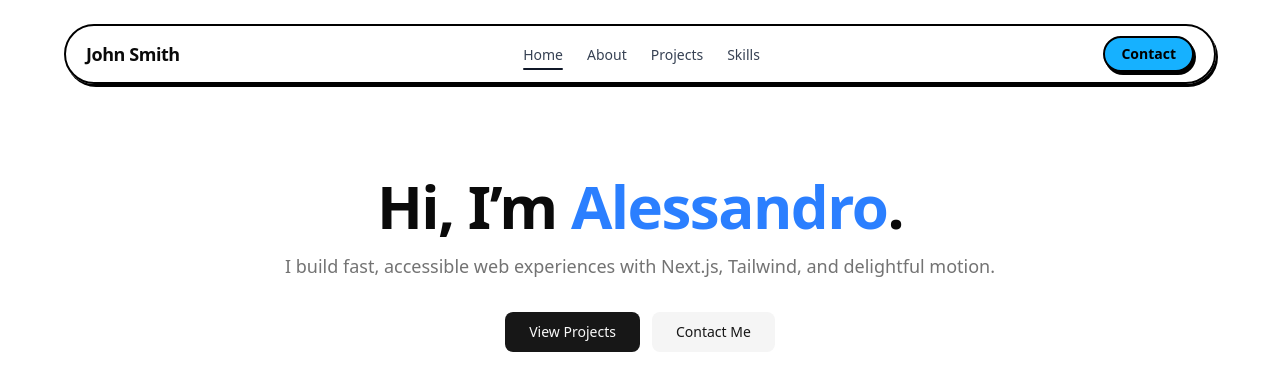
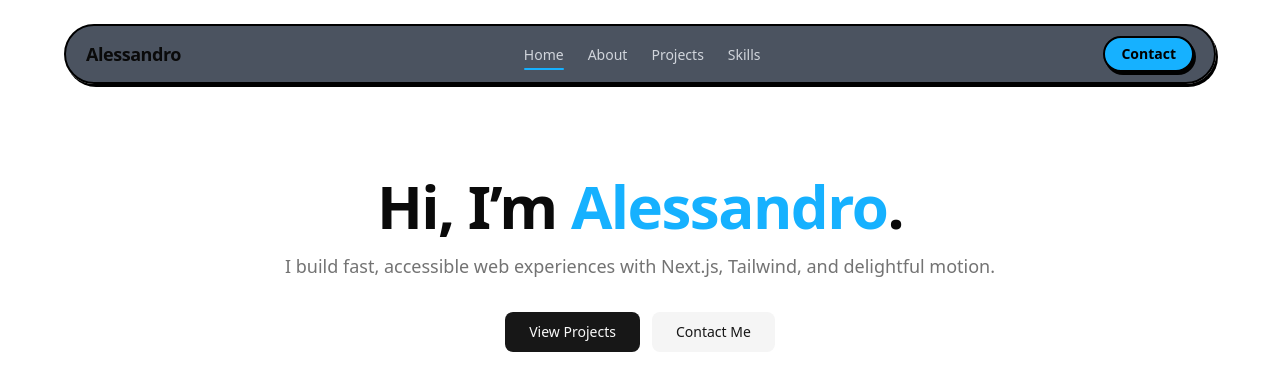
Before and after one commit to alessandro-arg/portfolio-2.0, a Next.js app: page / in a window 1280 px wide. Shown: the top 390 px of the page. Built offline with nearby package versions, Linux system fonts and the light colour scheme.

Commit message:
fix: small fixes to the header

```diff
--- a/components/layout/Header.tsx
+++ b/components/layout/Header.tsx
@@ -92,7 +92,7 @@ export default function Header() {
             className={[
               // pill look
               "relative flex items-center justify-between gap-4",
-              "rounded-full border-2 border-black bg-white/95 backdrop-blur supports-[backdrop-filter]:bg-white/80",
+              "rounded-full border-2 border-black bg-gray-800/80 backdrop-blur supports-[backdrop-filter]:bg-gray-800/80",
               "shadow-[2px_3px_0_0_#000] px-4 py-2 sm:px-5 sm:py-2.5",
             ].join(" ")}
           >
@@ -103,7 +103,7 @@ export default function Header() {
               onMouseDown={(e) => e.currentTarget.classList.add("scale-95")}
               onMouseUp={(e) => e.currentTarget.classList.remove("scale-95")}
             >
-              John Smith
+              Alessandro
             </Link>
 
             {/* Nav */}
@@ -114,7 +114,7 @@ export default function Header() {
                   <li key={item.href} className="relative">
                     <Link
                       href={item.href}
-                      className="text-sm text-gray-700 hover:text-gray-900 transition-colors"
+                      className="text-sm text-gray-300 hover:text-white transition-colors"
                       onClick={() => setActive(item.href)}
                     >
                       {item.label}
@@ -125,7 +125,7 @@ export default function Header() {
                       {isActive && (
                         <motion.span
                           layoutId={underlineLayoutId}
-                          className="absolute -bottom-1 left-0 h-[2px] w-full rounded-full bg-gray-900"
+                          className="absolute -bottom-1 left-0 h-[2px] w-full rounded-full bg-[#16b1ff]"
                           initial={{ opacity: 0 }}
                           animate={{ opacity: 1 }}
                           exit={{ opacity: 0 }}
--- a/components/sections/Hero.tsx
+++ b/components/sections/Hero.tsx
@@ -30,7 +30,7 @@ export default function Hero() {
           animate={{ y: 0, opacity: 1 }}
           transition={{ type: "spring", stiffness: 80 }}
         >
-          Hi, I’m <span className="text-blue-500">Alessandro</span>.
+          Hi, I’m <span className="text-[#16b1ff]">Alessandro</span>.
         </motion.h1>
         <motion.p
           className="mt-4 text-muted-foreground md:text-lg"
```
